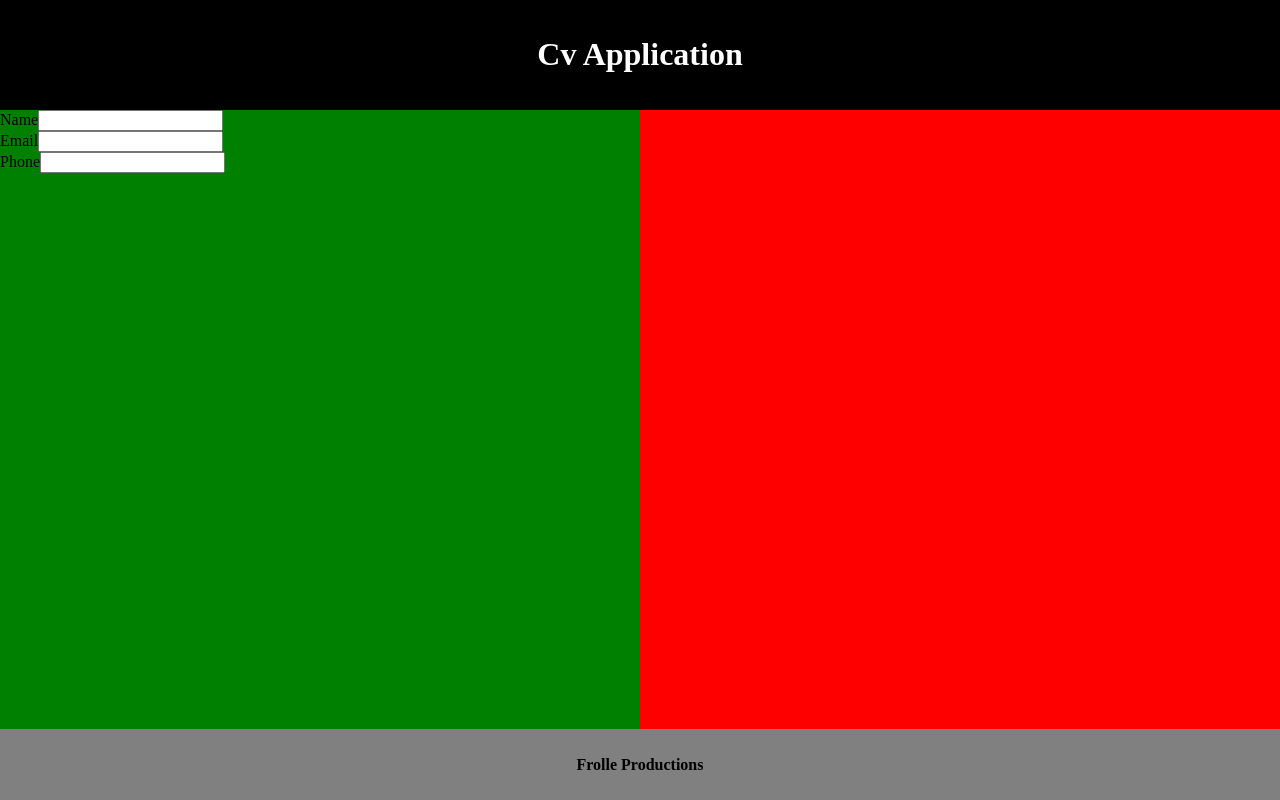
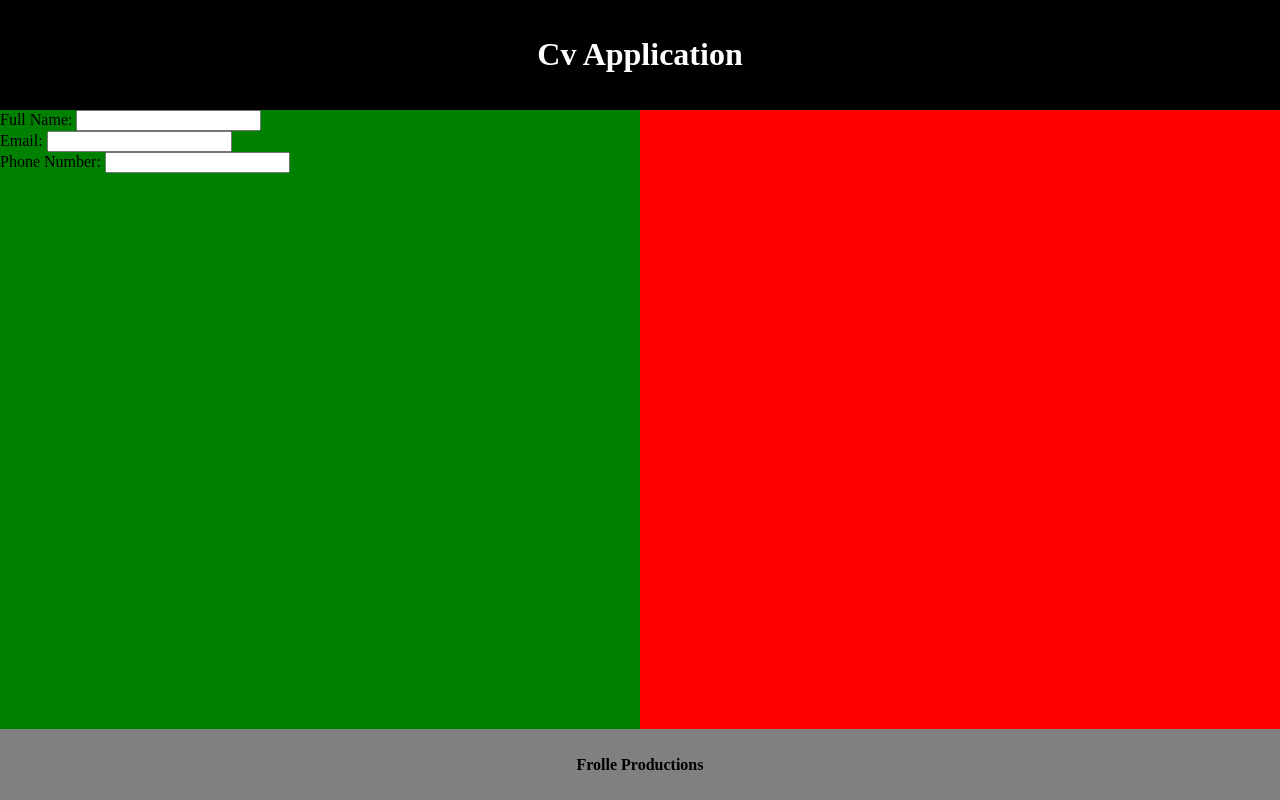
Before and after one commit to FrodeBerg/odin-cv-app, a React (Create React App) app: page / in a window 1280 px wide. Built offline with nearby package versions, Linux system fonts and the light colour scheme.

Commit message:
Added title for label

```diff
--- a/src/components/General.js
+++ b/src/components/General.js
@@ -5,9 +5,9 @@ export class General extends React.Component {
     render() {
         return (
             <div className="general">
-                <InputField field="Name" function={this.props.setInput}/>
-                <InputField field="Email" function={this.props.setInput}/>
-                <InputField field="Phone" function={this.props.setInput}/>
+                <InputField field="Name" title="Full Name: " function={this.props.setInput}/>
+                <InputField field="Email" title="Email: " function={this.props.setInput}/>
+                <InputField field="Phone" title="Phone Number: " function={this.props.setInput}/>
             </div>
         )
     }
@@ -18,7 +18,7 @@ class InputField extends React.Component {
     render() {
         return (
             <div>
-                <label htmlFor={this.props.field}>{this.props.field}</label>
+                <label htmlFor={this.props.field}>{this.props.title}</label>
                 <input
                 name={this.props.field}
                 onChange={this.props.function}
```
